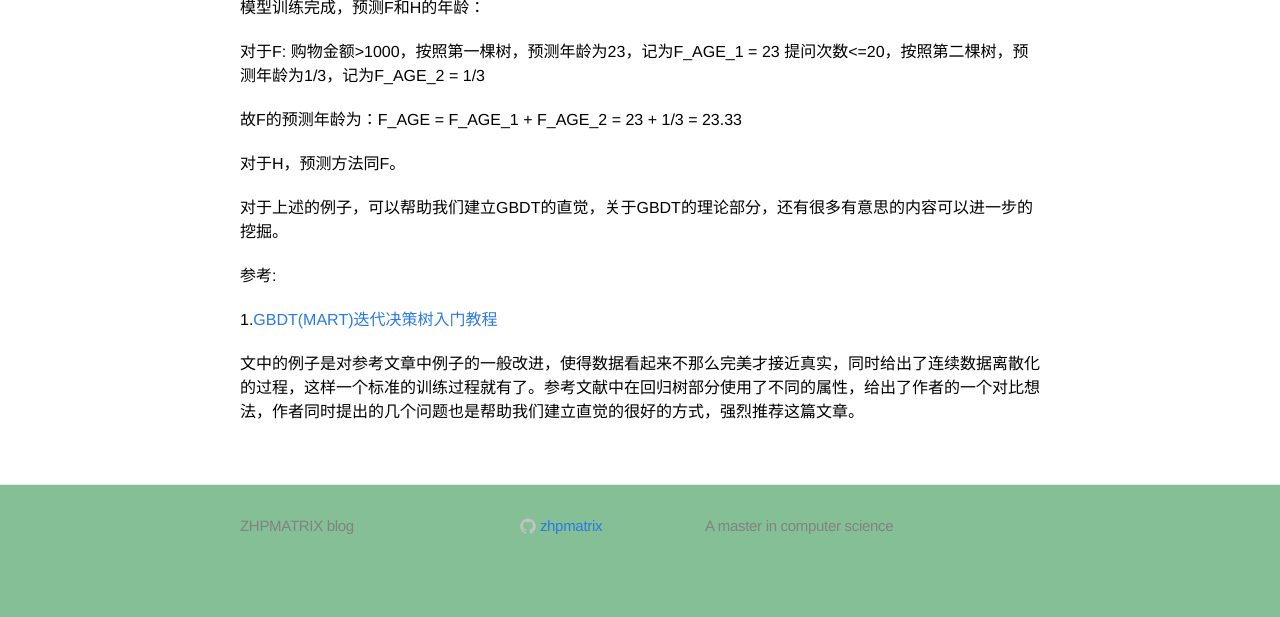
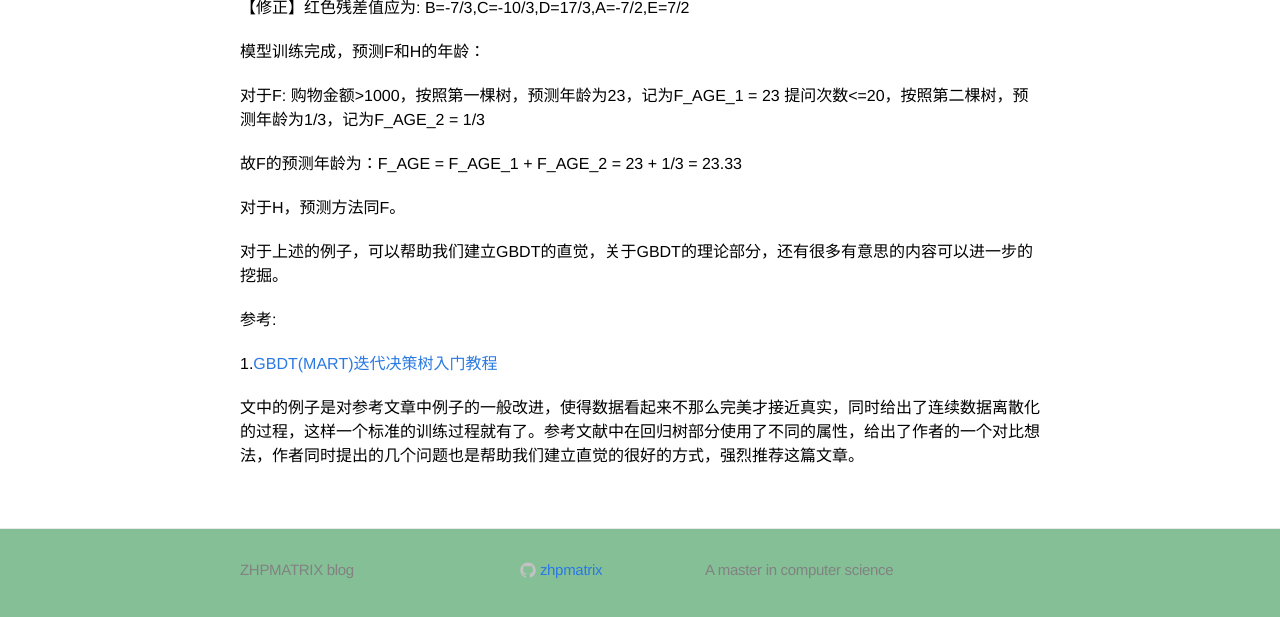
Before and after one commit to zhpmatrix/zhpmatrix.github.io, a Jekyll site: the page built from _posts/2017-04-01-gbdt.md, in a window 1280 px wide and 900 px high, scrolled down 1607 px, cut to the strip 273-890 px from the top of the window. Built offline with Jekyll 4.4.1, drawn with Linux system fonts in a browser that asks for light colours; comment, search, counter and statistics services are not loaded; before the commit the page ends 2463 px from its top, so only the background shows below that.

Commit message:
fix gbdt

```diff
--- a/_posts/2017-04-01-gbdt.md
+++ b/_posts/2017-04-01-gbdt.md
@@ -59,6 +59,8 @@ date: 2017-04-01 20:00:00
 
 ![GBDT](http://wx4.sinaimg.cn/mw690/aba7d18bgy1fe7gxvo95ej20cq0dc3yn.jpg)
 
+【修正】红色残差值应为: B=-7/3,C=-10/3,D=17/3,A=-7/2,E=7/2
+
 模型训练完成，预测F和H的年龄：
 
 对于F:
```
